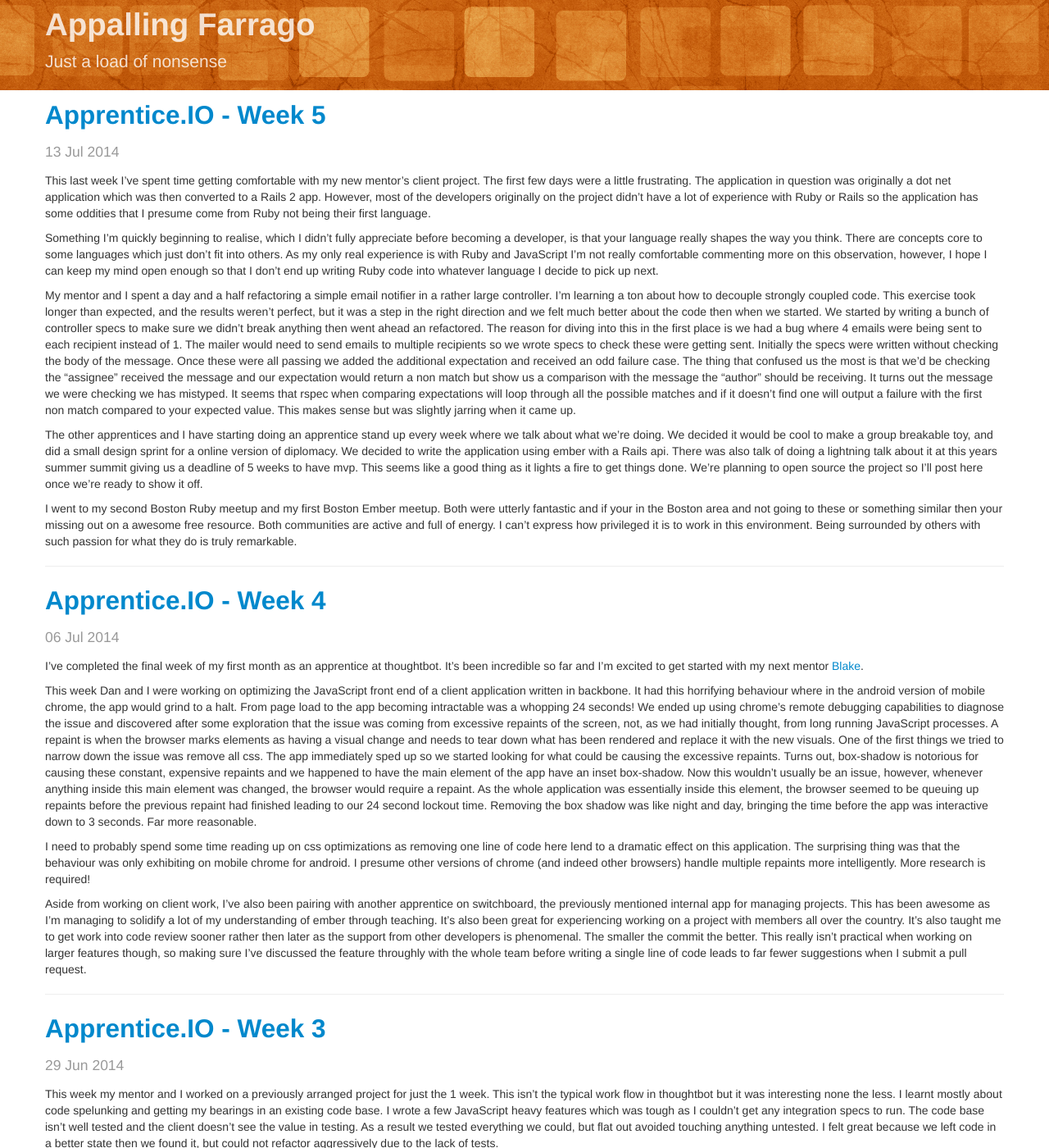
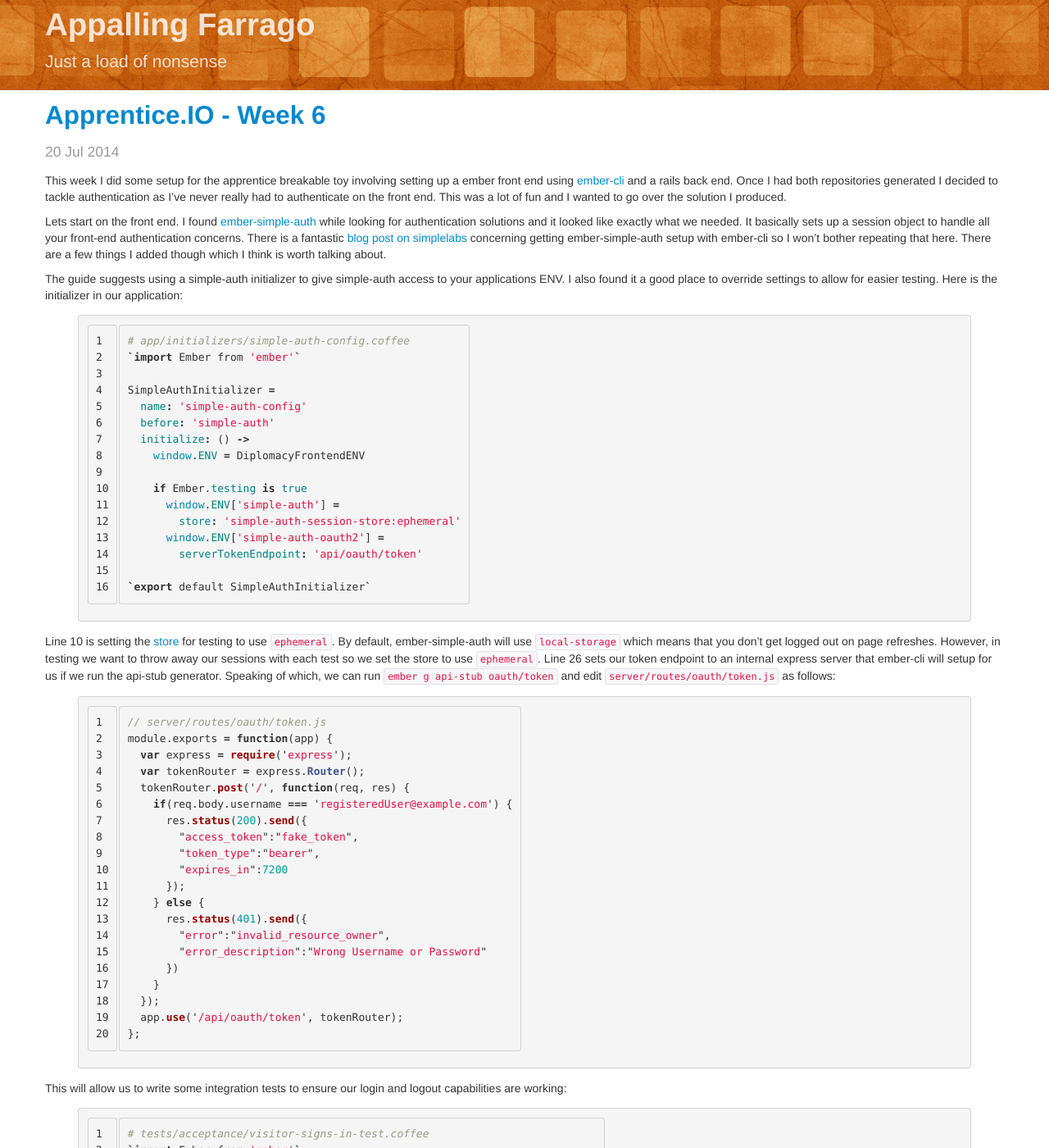
Before and after one commit to MattMSumner/MattMSumner.github.io, a Jekyll site: the page built from index.html, in a window 1280 px wide and 1400 px high. Shown: the whole window at 82% size. Built offline with Jekyll 4.4.1, drawn with Linux system fonts in a browser that asks for light colours; some of the changed text lies outside the part shown.

Commit message:
apprentice.io week 6 post

```diff
--- a/_config.yml
+++ b/_config.yml
@@ -1,2 +1,2 @@
 name: Appalling Farrago
-highlighter: true
+highlighter: pygments
--- /dev/null
+++ b/_posts/2014-07-20-apprentice-io-week-6.markdown
@@ -0,0 +1,159 @@
+---
+layout: post
+title:  "Apprentice.IO - Week 6"
+date:   2014-07-20 11:27:00
+categories: thoughtbot apprenticeship month-2
+---
+
+This week I did some setup for the apprentice breakable toy involving setting up a ember front end using [ember-cli](http://iamstef.net/ember-cli/) and a rails back end. Once I had both repositories generated I decided to tackle authentication as I've never really had to authenticate on the front end. This was a lot of fun and I wanted to go over the solution I produced.
+
+Lets start on the front end. I found [ember-simple-auth](https://github.com/simplabs/ember-simple-auth) while looking for authentication solutions and it looked like exactly what we needed. It basically sets up a session object to handle all your front-end authentication concerns. There is a fantastic [blog post on simplelabs](http://log.simplabs.com/post/90339547725/using-ember-simple-auth-with-ember-cli) concerning getting ember-simple-auth setup with ember-cli so I won't bother repeating that here. There are a few things I added though which I think is worth talking about.
+
+The guide suggests using a simple-auth initializer to give simple-auth access to your applications ENV. I also found it a good place to override settings to allow for easier testing. Here is the initializer in our application:
+
+{% highlight coffee-script linenos %}
+# app/initializers/simple-auth-config.coffee
+`import Ember from 'ember'`
+
+SimpleAuthInitializer =
+  name: 'simple-auth-config'
+  before: 'simple-auth'
+  initialize: () ->
+    window.ENV = DiplomacyFrontendENV
+
+    if Ember.testing is true
+      window.ENV['simple-auth'] =
+        store: 'simple-auth-session-store:ephemeral'
+      window.ENV['simple-auth-oauth2'] =
+        serverTokenEndpoint: 'api/oauth/token'
+
+`export default SimpleAuthInitializer`
+{% endhighlight %}
+
+Line 10 is setting the [store](http://ember-simple-auth.simplabs.com/ember-simple-auth-api-docs.html#SimpleAuth-Stores-Base) for testing to use `ephemeral`. By default, ember-simple-auth will use `local-storage` which means that you don't get logged out on page refreshes. However, in testing we want to throw away our sessions with each test so we set the store to use `ephemeral`. Line 26 sets our token endpoint to an internal express server that ember-cli will setup for us if we run the api-stub generator. Speaking of which, we can run `ember g api-stub oauth/token` and edit `server/routes/oauth/token.js` as follows:
+
+{% highlight js linenos %}
+// server/routes/oauth/token.js
+module.exports = function(app) {
+  var express = require('express');
+  var tokenRouter = express.Router();
+  tokenRouter.post('/', function(req, res) {
+    if(req.body.username === 'registeredUser@example.com') {
+      res.status(200).send({
+        "access_token":"fake_token",
+        "token_type":"bearer",
+        "expires_in":7200
+      });
+    } else {
+      res.status(401).send({
+        "error":"invalid_resource_owner",
+        "error_description":"Wrong Username or Password"
+      })
+    }
+  });
+  app.use('/api/oauth/token', tokenRouter);
+};
+{% endhighlight %}
+
+This will allow us to write some integration tests to ensure our login and logout capabilities are working:
+
+{% highlight coffee-script linenos %}
+# tests/acceptance/visitor-signs-in-test.coffee
+`import Ember from 'ember'`
+`import startApp from '../helpers/start-app'`
+
+App = null
+
+module 'Acceptance: VisitorSignsIn',
+  setup: ->
+    App = startApp()
+
+  teardown: ->
+    Ember.run App, 'destroy'
+
+test 'visitor sucessfully signs in', ->
+  expect(2)
+
+  visit '/login'
+  fillIn 'input#identification', 'registeredUser@example.com'
+  fillIn 'input#password', 'password'
+  click 'button#submit-login'
+
+  andThen ->
+    equal currentPath(), 'index'
+    user_sees_logout_link()
+
+test 'visitor attempts to sign in with incorrect credentials', ->
+  visit '/login'
+  fillIn 'input#identification', 'unregisteredUser@example.com'
+  fillIn 'input#password', 'password'
+  click 'button#submit-login'
+
+  andThen ->
+    equal currentPath(), 'login'
+    user_sees_login_link()
+    user_sees_error_message()
+
+user_sees_logout_link = ->
+  equal find('#logout').length, 1
+
+user_sees_login_link = ->
+  equal find('#login').length, 1
+
+user_sees_error_message = ->
+  equal find('#login-errors').text().trim(), "Wrong Username or Password"
+{% endhighlight %}
+
+With this we have a few tests checking we can login and logout. If your following through, one of these tests should fail as we haven't yet implemented showing error messages on the login form. We can get this passing with the following change:
+
+{% highlight html linenos %}
+<!-- app/templates/login.hbs -->
+{{ "{{#if loginErrorMessage" }}}}
+  <div id=login-errors>
+    {{ "{{loginErrorMessage"}}}}
+  </div>
+{{ "{{/if"}}}}
+
+<form {{action 'authenticate' on='submit'}}>
+  <label for="identification">Login</label>
+  {{ "{{input id='identification' placeholder='Enter Login' value=identification"}}}}
+  <label for="password">Password</label>
+  {{ "{{input id='password' placeholder='Enter Password' type='password' value=password"}}}}
+  <button id=submit-login type="submit">Login</button>
+</form>
+{% endhighlight %}
+
+And with that we should have some passing tests and an ember-cli application ready to authenticate with a rails backend. So lets take a quick look there. We'll start with setting up some authentication. As I'm apprenticing at thoughtbot I thought I'd use their authentication solution, [clearance](https://github.com/thoughtbot/clearance). As it turns out it fits our needs perfectly as we want users to be able to sign up on their own and clearance manages password resets and all that good stuff for us. The installation guide is straightforward enough so I won't go aver setting that up here.
+
+Next we need to make our rails backend an oauth provider. As with most things, there's a gem for that! [Doorkeeper](https://github.com/doorkeeper-gem/doorkeeper) is a fantastic gem that handles oauth tokens for you. Doorkeepers install process setups almost everything for you so I only really needed to change the generated initializer to get things wired up. Here it is:
+
+{% highlight ruby linenos %}
+Doorkeeper.configure do
+  orm :active_record
+
+  resource_owner_authenticator do
+    session[:return_to] = request.fullpath
+    request.env[:clearance].current_user or redirect_to(sign_in_url)
+  end
+
+  admin_authenticator do
+    user = request.env[:clearance].current_user
+    user && user.admin? or redirect_to(sign_in_url)
+  end
+
+  resource_owner_from_credentials do |routes|
+    User.authenticate(params[:username], params[:password])
+  end
+
+  # As we control the front end we skip the authorization
+  skip_authorization do |resource_owner, client|
+    true
+  end
+end
+{% endhighlight %}
+
+And that's it. Now we have an ember application that will login using our rails application as an oauth provider:
+
+![ember-simple-auth login][ember-simple-auth-rails-backend]
+
+[ember-simple-auth-rails-backend]:/img/ember-simple-auth-rails-backend.gif
```
Also changed, not shown: img/ember-simple-auth-rails-backend.gif (added).
